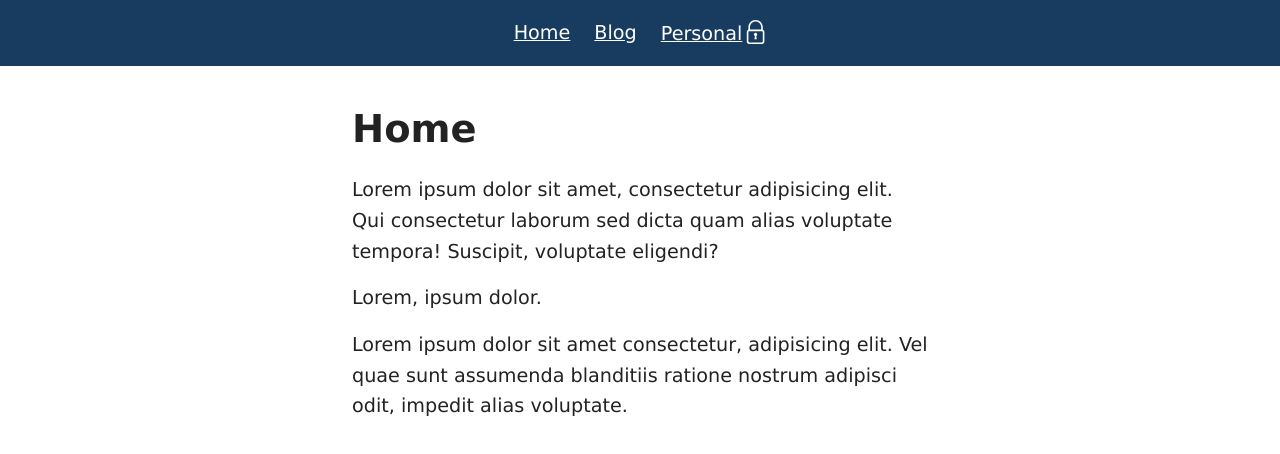
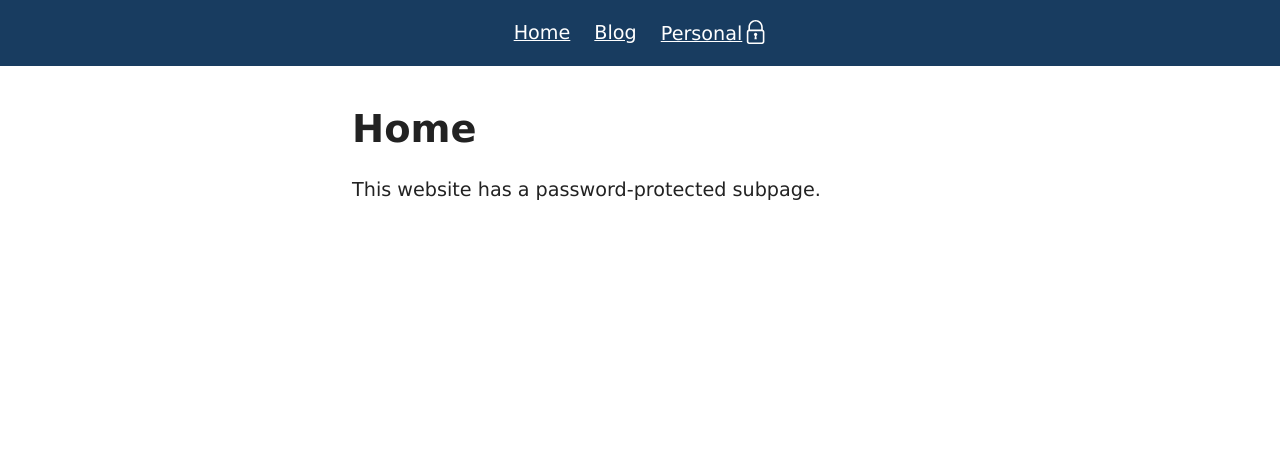
Before and after one commit to ScriptRaccoon/sveltekit-password, a SvelteKit app: page / in a window 1280 px wide. Shown: the top 454 px of the page. Built offline with nearby package versions, Linux system fonts and the light colour scheme.

Commit message:
refactoring and UX improvements

```diff
--- a/src/lib/Nav.svelte
+++ b/src/lib/Nav.svelte
@@ -7,10 +7,13 @@
 			<a href="/blog">Blog</a>
 		</li>
 		<li>
-			<a href="/personal">Personal</a><img
-				src="/lock.svg"
-				alt="password protected"
-			/>
+			<a href="/personal"
+				>Personal<img
+					class="lock"
+					src="/lock.svg"
+					alt="lock"
+				/></a
+			>
 		</li>
 	</ul>
 </nav>
@@ -26,7 +29,8 @@
 		padding: 1rem;
 		list-style: none;
 	}
-	img {
+
+	.lock {
 		height: 1.5rem;
 		translate: 0.1rem 0.25rem;
 	}
--- a/src/routes/+layout.svelte
+++ b/src/routes/+layout.svelte
@@ -4,7 +4,7 @@
 </script>
 
 <svelte:head>
-	<title>Website</title>
+	<title>Website with password-protected subpage</title>
 </svelte:head>
 
 <Nav />
--- a/src/routes/+page.svelte
+++ b/src/routes/+page.svelte
@@ -1,15 +1,3 @@
 <h1>Home</h1>
 
-<p>
-	Lorem ipsum dolor sit amet, consectetur adipisicing elit. Qui
-	consectetur laborum sed dicta quam alias voluptate tempora!
-	Suscipit, voluptate eligendi?
-</p>
-
-<p>Lorem, ipsum dolor.</p>
-
-<p>
-	Lorem ipsum dolor sit amet consectetur, adipisicing elit. Vel quae
-	sunt assumenda blanditiis ratione nostrum adipisci odit, impedit
-	alias voluptate.
-</p>
+<p>This website has a password-protected subpage.</p>
--- a/src/routes/login/+page.svelte
+++ b/src/routes/login/+page.svelte
@@ -34,6 +34,8 @@
 		width: 100%;
 		padding: 0.5rem;
 		border: 0.1rem solid gray;
+		font-size: inherit;
+		font-family: inherit;
 	}
 
 	input:focus {
```
Also changed, not shown: src/routes/login/+page.server.ts (+9 -11 lines).
